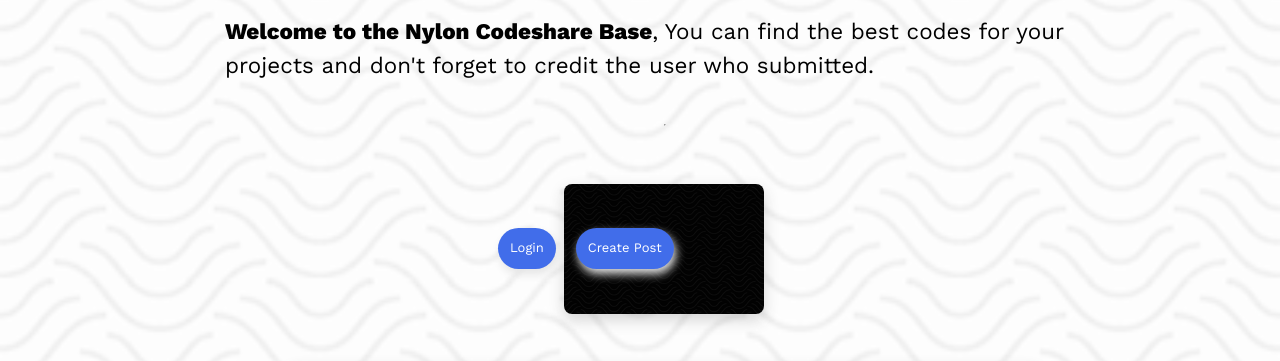
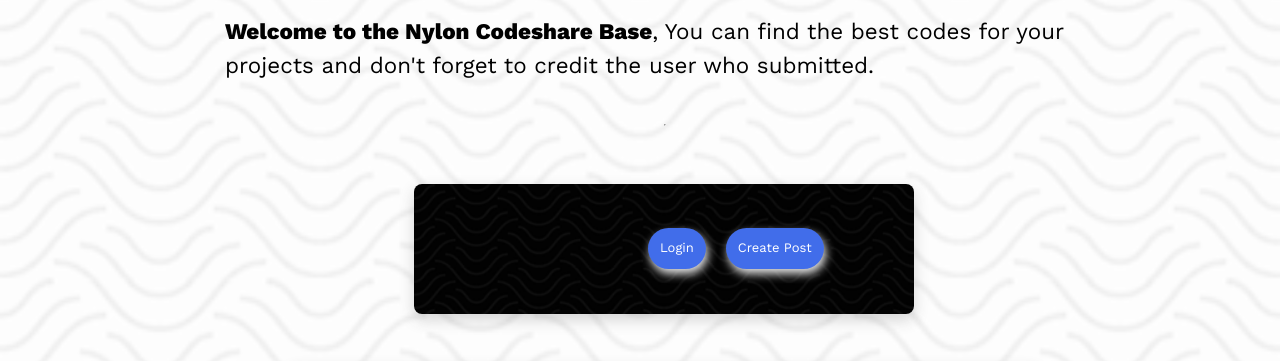
Before and after one commit to Koomball/FastGuide-site, a plain HTML site: page index.html in a window 1280 px wide. Shown: the part 148-509 px from the top of the page. Drawn offline with nearby package versions, Linux system fonts and the light colour scheme; files whose address does not match are found by name.

Commit message:
Update style.css

```diff
--- a/style.css
+++ b/style.css
@@ -841,7 +841,7 @@
 }
 
 .nav3 {
-  width: 100px;
+  width: 400px;
   height: 30px;
   background-repeat: no-repeat;
   background-attachment: fixed;
```
